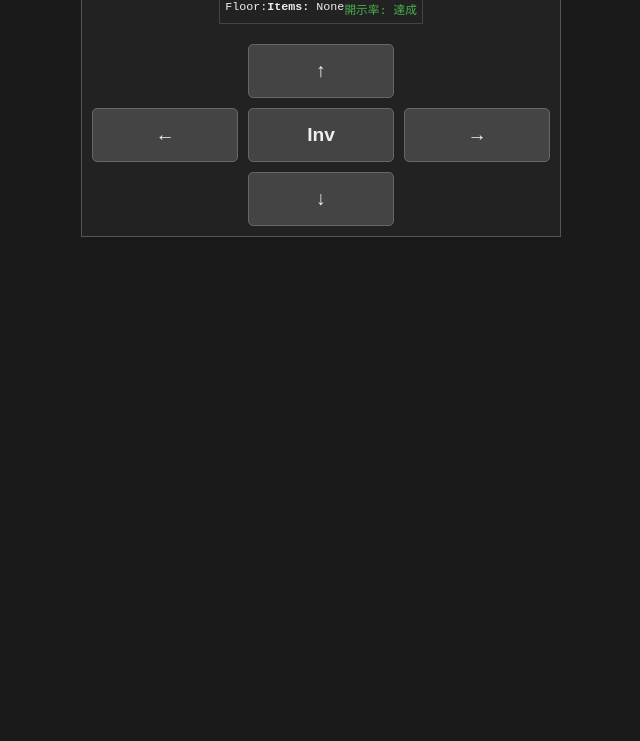
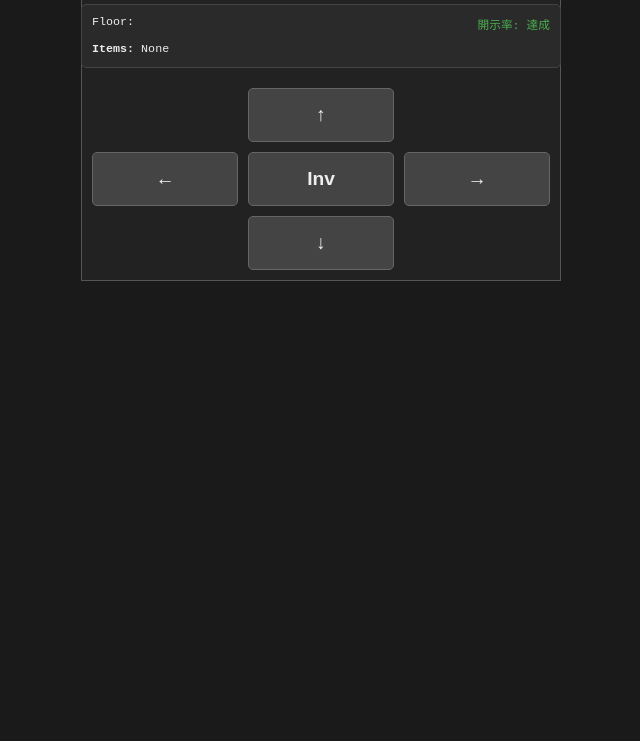
Before and after one commit to inajob/numdun, a website with bundled scripts: page index.html in a window 1280 px wide. Shown: the part 59-800 px from the top of the page, without its empty margins (319-959 px from the left). Built offline with nearby package versions, Linux system fonts and the light colour scheme.

Commit message:
fix status bar style

```diff
--- a/index.html
+++ b/index.html
@@ -13,11 +13,13 @@
     <div id="game-wrapper">
         <div id="game-container">
             <h1>Trap Dungeon</h1>
-            <div id="game-status">
-                <div id="floor-number">Floor: 1</div>
-            <div id="item-list"><strong>Items:</strong> None</div>
-            <div id="revelation-status"></div>
+                <div id="game-status">
+        <div id="status-main">
+            <span id="floor-number"></span>
+            <span id="revelation-status"></span>
         </div>
+        <div id="item-list"></div>
+    </div>
         <div id="action-prompt"></div>
         <div id="game-grid"></div>
         <div id="item-selection-screen" style="display: none;"></div>
--- a/style.css
+++ b/style.css
@@ -43,11 +43,27 @@ h1 {
 }
 #game-status {
     display: flex;
-    justify-content: space-between;
+    flex-direction: column;
+    width:100%;
+    gap: 8px; /* 行間のスペース */
     margin-bottom: 10px;
-    padding: 5px;
+    margin: 10px;
+    padding: 10px;
     border: 1px solid #444;
     font-size: 0.9em;
+    background-color: #2a2a2a;
+    border-radius: 5px;
+}
+
+#status-main {
+    display: flex;
+    justify-content: space-between;
+    width: 100%;
+}
+
+#item-list {
+    line-height: 1.4;
+    text-align: left;
 }
 #game-grid {
     display: flex;
```
